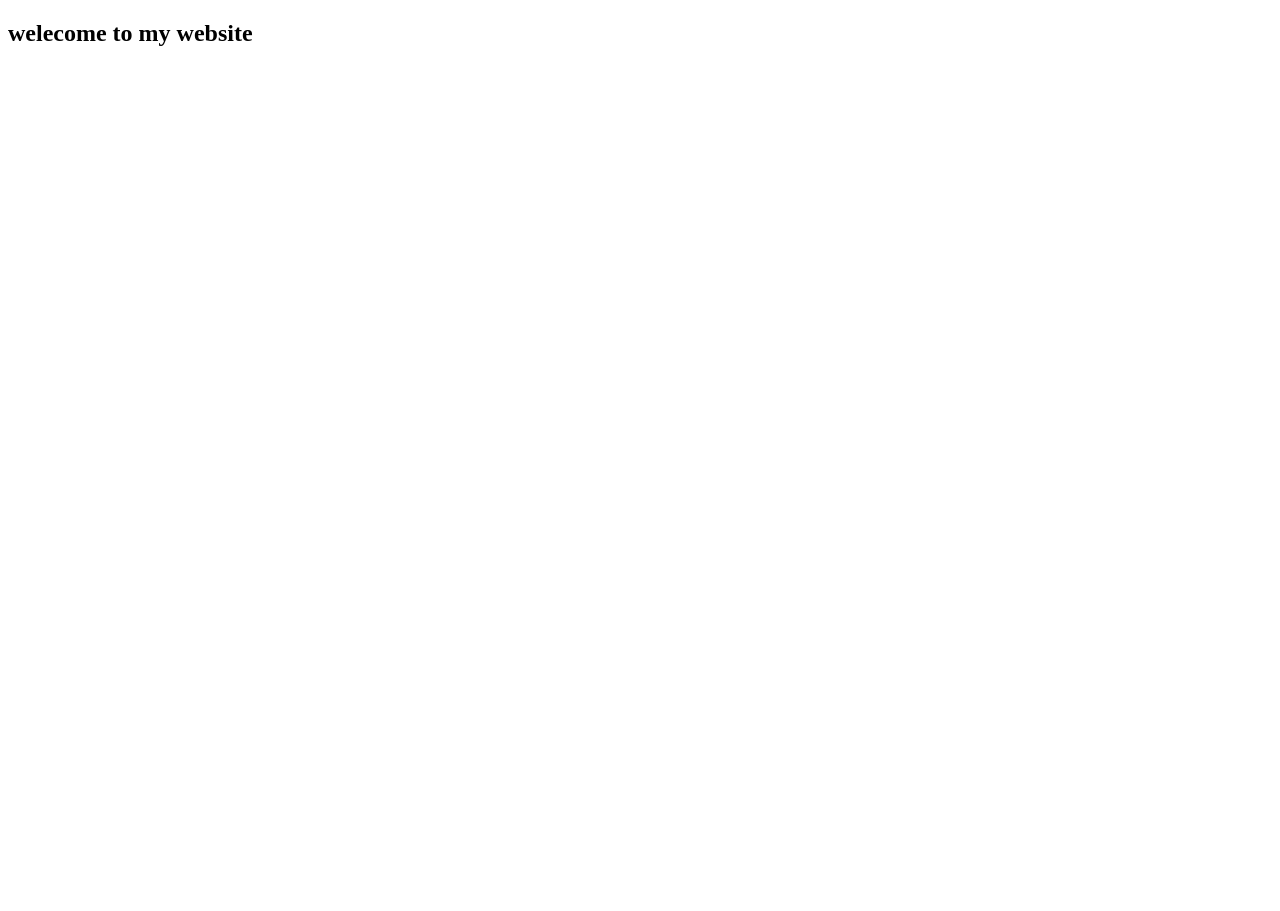
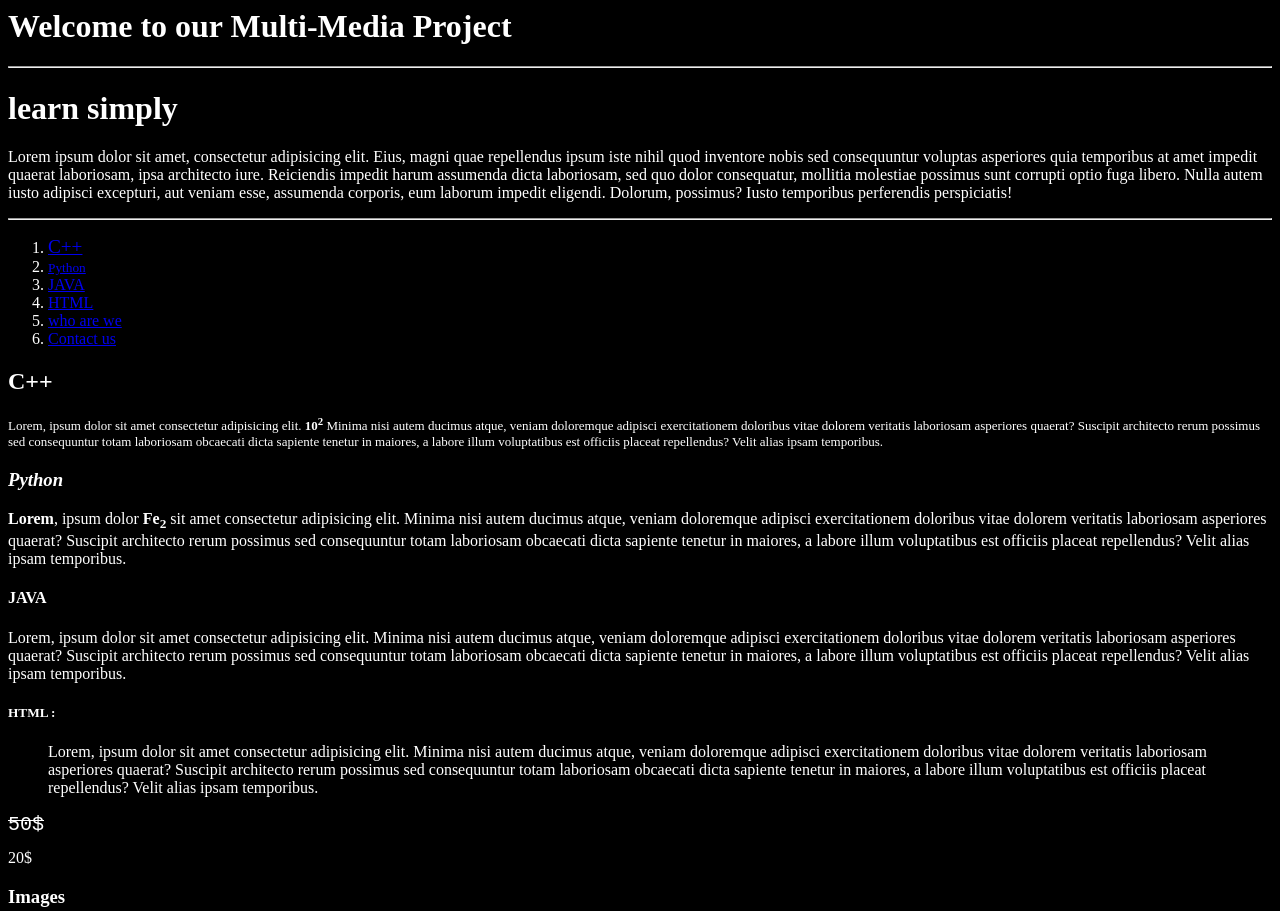
Before and after one commit to ghsap505-ctrl/Alhawa-alhmdani, a plain HTML site: page index.html in a window 1280 px wide. Shown: the top 911 px of the page. Before the commit the page ends 800 px from the top, so only its background shows below. Drawn offline with Linux system fonts and the light colour scheme.

Commit message:
Add files via upload

```diff
--- a/index.html
+++ b/index.html
@@ -1,16 +1,131 @@
-<!DOCTYPE html>
+<!--<!DOCTYPE html>-->
 <html>
 
 <head>
-    <title>
-        Event Reasons
-    </title>
+
+    <title>Musa Sadiq</title>
+
 </head>
 
-<!--Body -->
-<body>
-<h2> welecome to my website </h2>
 
+<body bgcolor=black>
+    <font color="white">
+        <h1>Welcome to our Multi-Media Project</h1>
+        <hr>
+        <h1>learn simply</h1>
+        <p>Lorem ipsum dolor sit amet, consectetur adipisicing elit. Eius, magni quae repellendus ipsum iste nihil quod
+            inventore nobis sed consequuntur voluptas asperiores quia temporibus at amet impedit quaerat laboriosam,
+            ipsa
+            architecto iure. Reiciendis impedit harum assumenda dicta laboriosam, sed quo dolor consequatur, mollitia
+            molestiae possimus sunt corrupti optio fuga libero. Nulla autem iusto adipisci excepturi, aut veniam esse,
+            assumenda corporis, eum laborum impedit eligendi. Dolorum, possimus? Iusto temporibus perferendis
+            perspiciatis!
+        </p>
+        <hr>
+        <nav>
+            <ol>
+                <li><a href="#c++"><big>C++</big></a></li>
+
+                <li><a href="#python"><small>Python</small></a></li>
+
+                <li><a href="#java">JAVA</a></li>
+
+                <li><a href="#html">HTML</a><!--للانتقال الى جزى معين في الصفحة--></li>
+
+                <li><a href="Musa.html">who are we</a><!--للأنتقال الى موقع خرجي ولكن في نفس ملف المشروع-->
+                </li>
+                <li><a href="mailto:ghsap505@gmail.com">Contact us</a></li>
+            </ol>
+        </nav>
+        <h2 id="c++">C++</h2>
+        <p>
+            <font face="Great Vibes" color="white" size="2">
+                Lorem, ipsum dolor sit amet consectetur adipisicing elit. <b>10<sup>2</sup></b> Minima nisi autem
+                ducimus atque, veniam doloremque
+                adipisci exercitationem doloribus vitae dolorem veritatis laboriosam asperiores quaerat? Suscipit
+                architecto
+                rerum possimus sed consequuntur totam laboriosam obcaecati dicta sapiente tenetur in maiores, a labore
+                illum
+                voluptatibus est officiis placeat repellendus? Velit alias ipsam temporibus.
+            </font>
+        </p>
+
+        <h3 id="python"><i>Python</i></h3>
+        <p>
+            <b>Lorem</b>, ipsum dolor <b>Fe<sub>2</sub></b> sit amet consectetur adipisicing elit. Minima nisi autem
+            ducimus atque, veniam doloremque
+            adipisci exercitationem doloribus vitae dolorem veritatis laboriosam asperiores quaerat? Suscipit architecto
+            rerum possimus sed consequuntur totam laboriosam obcaecati dicta sapiente tenetur in maiores, a labore illum
+            voluptatibus est officiis placeat repellendus? Velit alias ipsam temporibus.
+        </p>
+
+        <h4 id="java">JAVA</h4>
+        <p>
+            Lorem, ipsum dolor sit amet consectetur adipisicing elit. Minima nisi autem ducimus atque, veniam doloremque
+            adipisci exercitationem doloribus vitae dolorem veritatis laboriosam asperiores quaerat? Suscipit architecto
+            rerum possimus sed consequuntur totam laboriosam obcaecati dicta sapiente tenetur in maiores, a labore illum
+            voluptatibus est officiis placeat repellendus? Velit alias ipsam temporibus.
+        </p>
+
+        <dl>
+            <h5 id="html">
+                <dt>HTML :</dt>
+            </h5>
+            <p>
+                <dd> Lorem, ipsum dolor sit amet consectetur adipisicing elit. Minima nisi autem ducimus atque, veniam
+                    doloremque
+                    adipisci exercitationem doloribus vitae dolorem veritatis laboriosam asperiores quaerat? Suscipit
+                    architecto
+                    rerum possimus sed consequuntur totam laboriosam obcaecati dicta sapiente tenetur in maiores, a
+                    labore illum
+                    voluptatibus est officiis placeat repellendus? Velit alias ipsam temporibus.
+                </dd>
+            </p>
+        </dl>
+        <p>
+
+            <s>
+                <pre><font color="white" size="5" >50$</font></pre>
+            </s> 20$
+
+        </p>
+        <!--Image-->
+        <h3>Images</h3>
+        <a href="Musa.html" target="_blank"> <img src="image/HTML.jpg" alt="web" title="webs" width="300" /> </a>
+
+        <!--Audio-->
+        <h4>Sound</h4>
+        <audio controls muted autoplay="false" preload="auto" loop="2">
+            <source src="sound/Brazil.mp3" type="audio/mpeg">
+            <source src="sound/Brazil.mp3" type="audio/ogg">
+            <source src="sound/Brazil.wav" type="audio/wav">
+            your browser dosen't support this audio
+        </audio>
+
+        <!--Vidoe-->
+        <h5>video</h5>
+        <video controls width="400" poster="image/sebling.png" autoplay="true" preload="auto" loop="3">
+            <source src="video/ASL.mp4" tpe="video/mp4">
+
+        </video>
+        <p>Unorder List</p>
+    </font>
+
+    <ul>
+
+        <li><a href="#c++"><big>C++</big></a></li>
+
+        <li><a href="#python"><small>Python</small></a></li>
+
+        <li><a href="#java">JAVA</a></li>
+
+        <li><a href="#html">HTML</a><!--للانتقال الى جزى معين في الصفحة--></li>
+
+        <li><a href="Musa.html">who are we</a><!--للأنتقال الى موقع خرجي ولكن في نفس ملف المشروع-->
+        </li>
+        <li><a href="mailto:ghsap505@gmail.com">send us amail</a></li>
+
+    </ul>
 </body>
 
 </html>
```
